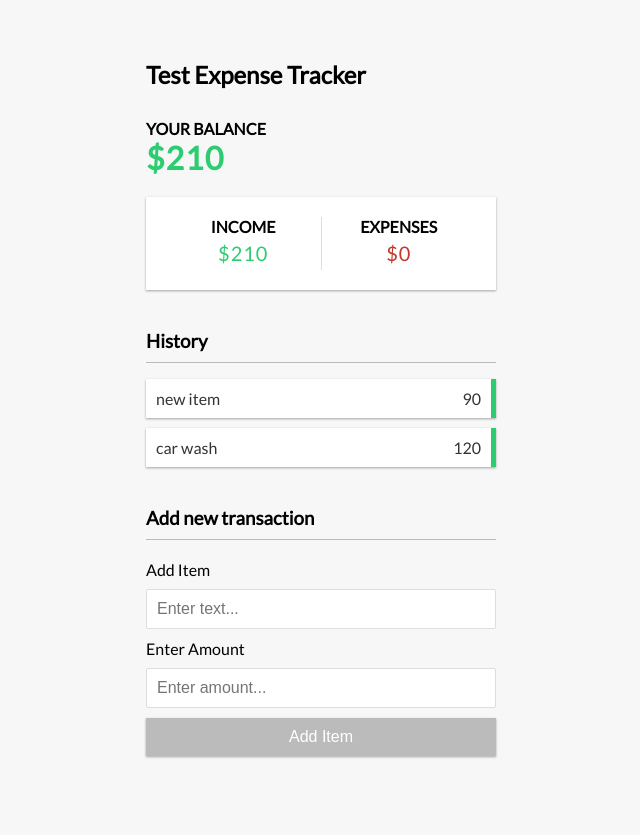
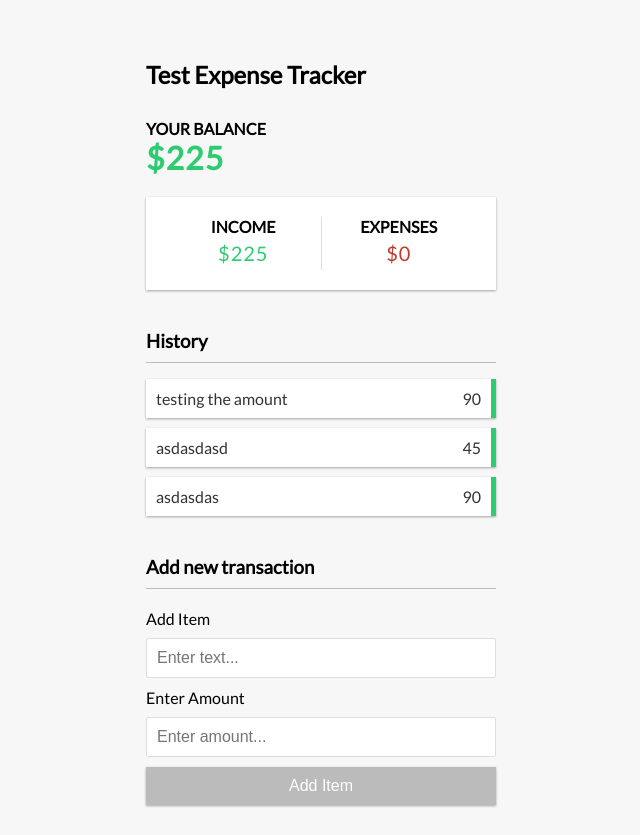
Before and after one commit to s1rHeadly/react-expenses-tracker, a React (Create React App) app: page / in a window 1280 px wide. Shown: the whole page, without its empty margins (319-959 px from the left). Before the commit the page ends 800 px from the top, so only its background shows below. Built offline with nearby package versions, Linux system fonts and the light colour scheme; data requests are answered from the project's data file.

Commit message:
testing reducer

```diff
--- a/dummydata/data.json
+++ b/dummydata/data.json
@@ -1,14 +1,19 @@
 {
   "expenses": [
     {
-      "id": "fcb214e4-356e-4f7c-a8d0-3475ed8d2004",
-      "title": "new item",
+      "id": "8552690e-d1a1-4863-ae38-df9f2aeb9cc1",
+      "title": "testing the amount",
       "amount": 90
     },
     {
-      "id": "4b71289f-0b00-4bee-ba32-f11b10a79959",
-      "title": "car wash",
-      "amount": 120
+      "id": "4f3878af-b861-463f-8311-ab29badef4b4",
+      "title": "asdasdasd",
+      "amount": 45
+    },
+    {
+      "id": "668720d6-7477-48e9-a56c-2c27cdca0b06",
+      "title": "asdasdas",
+      "amount": 90
     }
   ]
 }
--- a/src/App.js
+++ b/src/App.js
@@ -23,16 +23,39 @@ const initialState = {
 function reducerFunc(state, action){
 
   switch (action.type) {
-    case 'all_expenses':
+
+      case 'loading':
+        return{
+          ...state,
+          isLoading: true,
+      }
+
+      case 'success':
         return {
          ...state,
          expenses:  action.payload,
+         isLoading: false,
+         error: null,
         }
+
       case 'add_item':
       return{
         ...state,
         expenses: [...state.expenses, action.payload]
       }
+
+      case 'delete_item':
+      return{
+        ...state,
+        expenses: state.expenses.filter((item) => item.id !== action.payload)
+      }
+
+      case 'failed':
+      return {
+        ...state,
+        error: action.payload
+      }
+
     default:
      return state
   }
@@ -44,7 +67,7 @@ const App = () => {
 
   //state
 
-const [expenses, setExpenses] = useState([]);
+// const [expenses, setExpenses] = useState([]);
 const [isLoading, setIsLoading] = useState(false);
 const [error, setError] = useState(null);
 
@@ -87,12 +110,20 @@ const deleteItem = async(id) => {
       method: 'DELETE',
     });
 
-    // IF the delete is successful then update state
-    setExpenses((prevState) => prevState?.filter((item) => item.id !== id));
+    // IF the delete is successful then dispatch and update state
+    dispatch({
+      type: 'delete_item',
+      payload: id,
+    })
+
+    // setExpenses((prevState) => prevState?.filter((item) => item.id !== id));
 
 
   } catch (error) {
-    console.log(error)
+    dispatch({
+      type: 'failed',
+      payload: error
+     })
   }
 
 }
@@ -117,7 +148,10 @@ const deleteItem = async(id) => {
       });
 
     } catch (error) {
-      console.log(error);
+      dispatch({
+        type: 'failed',
+        payload: error
+       })
     }
   };
 
@@ -128,7 +162,10 @@ const deleteItem = async(id) => {
 
   useEffect(() => {
       const getData = async() => {
-        setIsLoading(true);
+
+        dispatch({
+          type: 'loading',
+        })
 
        try {
         const response = await fetch(DUMMY_API);
@@ -140,16 +177,16 @@ const deleteItem = async(id) => {
         if(data){
          // dipspatch state
            dispatch({
-            type: 'all_expenses',
-            payload: data
+            type: 'success',
+            payload: data,
           })
-
-          setError(null)
-          setIsLoading(false)
         }
 
        } catch (error) {
-          setError(error)
+         dispatch({
+          type: 'failed',
+          payload: error
+         })
 
        } finally{
           setIsLoading(false)
@@ -164,6 +201,24 @@ const deleteItem = async(id) => {
 
 
 
+  useEffect(() => {
+   window.addEventListener('click', function(){
+      // when the submit button is enabled AND the user presses the enter key
+      // the form  will submit
+      const button = document.querySelector('button');
+      if(button)
+      console.log(button)
+   })
+    return () => {
+     window.document.removeEventListener('click', function(e){
+
+   })
+    };
+  }, []);
+
+
+
+
 
   return (
    <>
@@ -172,8 +227,8 @@ const deleteItem = async(id) => {
 
       <Balance balance={balance}/>
       <IncomeExpenses totalIncome={totalIncome} totalExpenses={totalExpenses}/>
-      {error !== null && <Error error={error} />}
-      {!isLoading && error === null && <ItemsList expenses={state.expenses} onDeleteItem={deleteItem}/>}
+      {state.error !== null && <Error error={error} />}
+      {!state.isLoading && state.error === null && <ItemsList expenses={state.expenses} onDeleteItem={deleteItem}/>}
       <Form onGetExpense={addItem}/>
 
 
```
